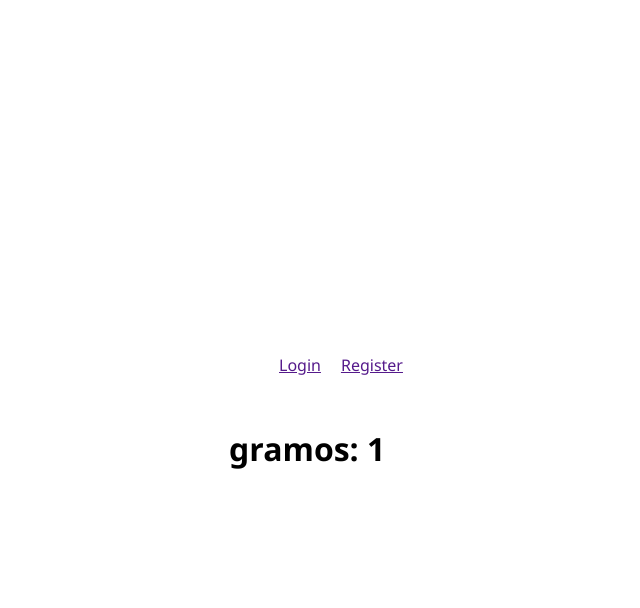
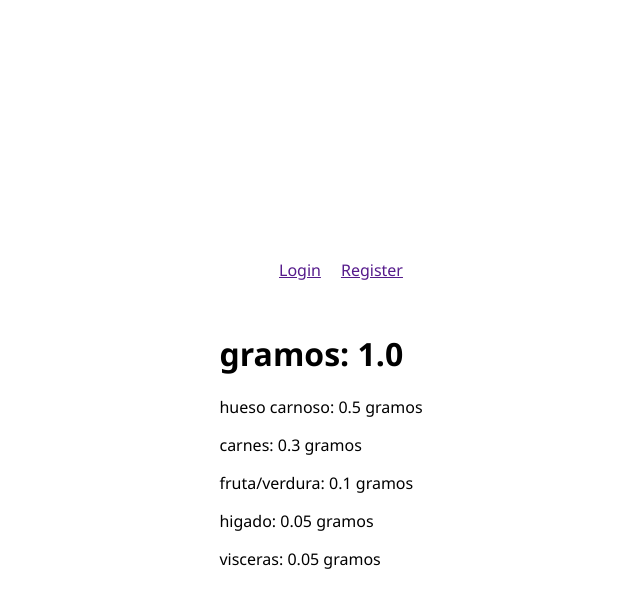
Before and after one commit to andsoler11/tuco-app, a Django app: page /menus/1/ in a window 1280 px wide. Shown: the top 608 px of the page, without its empty margins (319-959 px from the left). Run offline with Django 4.2, Linux system fonts and the light colour scheme.

Commit message:
added ingredient grams

```diff
--- a/apps/dishes/templates/dishes/menus.html
+++ b/apps/dishes/templates/dishes/menus.html
@@ -5,4 +5,9 @@
 
 <h1>gramos: {{grams}}</h1>
 
+
+{% for k,v in percent_ingredients.items %}
+    <p>{{k}}: {{v}} gramos</p>
+{% endfor %}
+
 {% endblock %}
--- a/apps/dishes/views.py
+++ b/apps/dishes/views.py
@@ -107,7 +107,15 @@ def dishesHome(request):
 
 def menusHome(request, str):
     page = 'menus'
-    grams = str
+    grams = float(str)
 
-    context = {'page': page, 'grams': grams}
+    percent_ingredients = {}
+    percent_ingredients['hueso carnoso'] = (grams * 50) / 100
+    percent_ingredients['carnes'] = (grams * 30) / 100
+    percent_ingredients['fruta/verdura'] = (grams * 10) / 100
+    percent_ingredients['higado'] = (grams * 5) / 100
+    percent_ingredients['visceras'] = (grams * 5) / 100
+
+
+    context = {'page': page, 'grams': grams, 'percent_ingredients': percent_ingredients}
     return render(request, 'dishes/menus.html', context)
```
